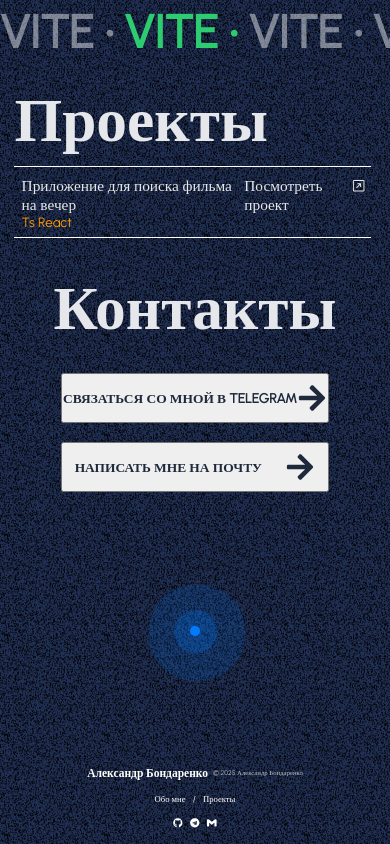
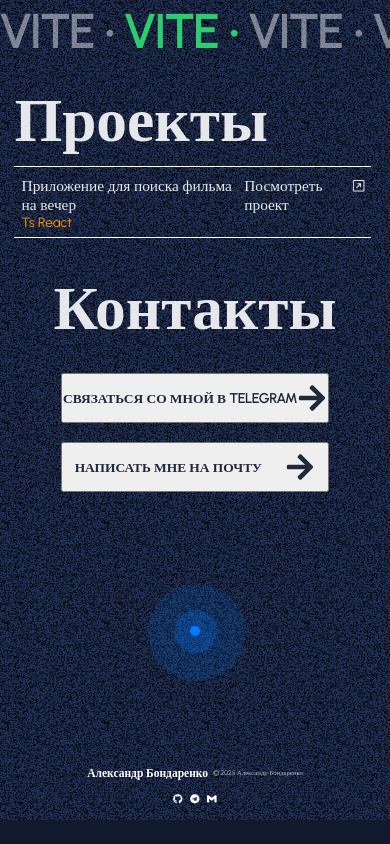
Before and after one commit to student-Alex-Bond/site-slider, a React (Vite) app: page / in a window 390 px wide. Shown: the part 1398-2242 px from the top of the page. After the commit the page ends 2218 px from the top, so only its background shows below. Built offline with nearby package versions, Linux system fonts and the light colour scheme.

Commit message:
refactor component footer

```diff
--- a/src/components/footer/footer.tsx
+++ b/src/components/footer/footer.tsx
@@ -16,15 +16,21 @@ export const Footer: FC = () => {
         {!isMobile && <p className="footer-divider">/</p>}
         <p className="copyright">© 2025 Александр Бондаренко</p>
       </div>
+      {!isMobile && (
         <div className="footer-center">
           <a onClick={() => gotoSlide(ABOUT)} href="#" className="footer-link">
             Обо мне
           </a>
           <span>/</span>
-        <a onClick={() => gotoSlide(PROJECTS)} href="#" className="footer-link">
+          <a
+            onClick={() => gotoSlide(PROJECTS)}
+            href="#"
+            className="footer-link"
+          >
             Проекты
           </a>
         </div>
+      )}
       <div className="footer-right">
         <a
           href="https://github.com/student-Alex-Bond"
--- a/src/components/projects/hover-image-follow/hover-image-follow.tsx
+++ b/src/components/projects/hover-image-follow/hover-image-follow.tsx
@@ -2,12 +2,14 @@ import { useState, useRef, useEffect, type MouseEventHandler } from "react";
 import "./hover-image-follow.css";
 import myImage from "../../../assets/images/lib-film.jpg";
 import { PiArrowSquareUpRight } from "react-icons/pi";
+import { useMediaQuery } from "react-responsive";
 export const HoverImageFollow = () => {
   const [isHovered, setIsHovered] = useState(false);
   const [targetPos, setTargetPos] = useState({ x: 0, y: 0 });
   const imgRef = useRef<HTMLImageElement | null>(null);
-
+  const isMobile = useMediaQuery({ maxWidth: "475px" });
   useEffect(() => {
+    if (isMobile) return;
     if (!isHovered || !imgRef.current) return;
     let animationId: number;
 
@@ -36,7 +38,7 @@ export const HoverImageFollow = () => {
         if (animationId) cancelAnimationFrame(animationId);
       };
     }
-    animate()
+    animate();
   }, [isHovered, targetPos]);
 
   const handleMouseEnter: MouseEventHandler<HTMLDivElement> = (e) => {
```
Also changed, not shown: 4 other files (tests, documents, lock files or other folders). Lines whose indentation alone changed are shown as unchanged.
